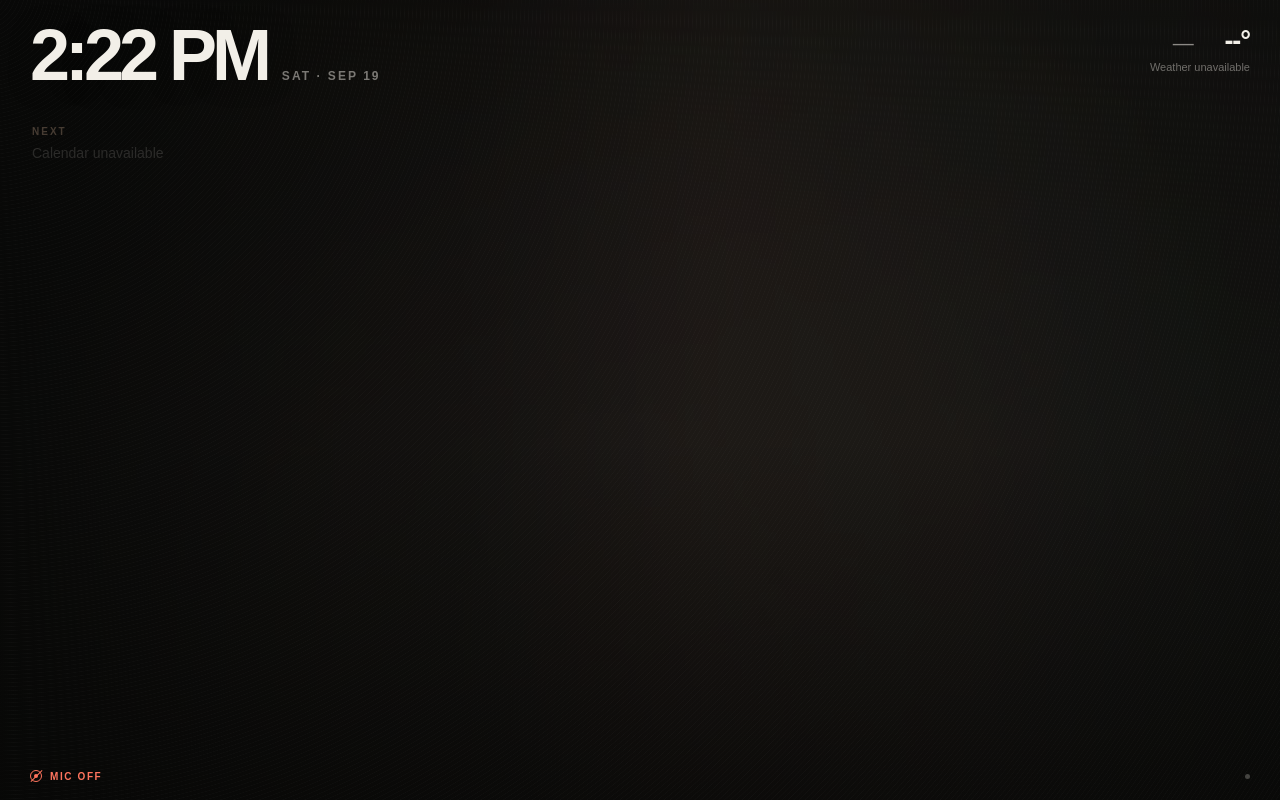
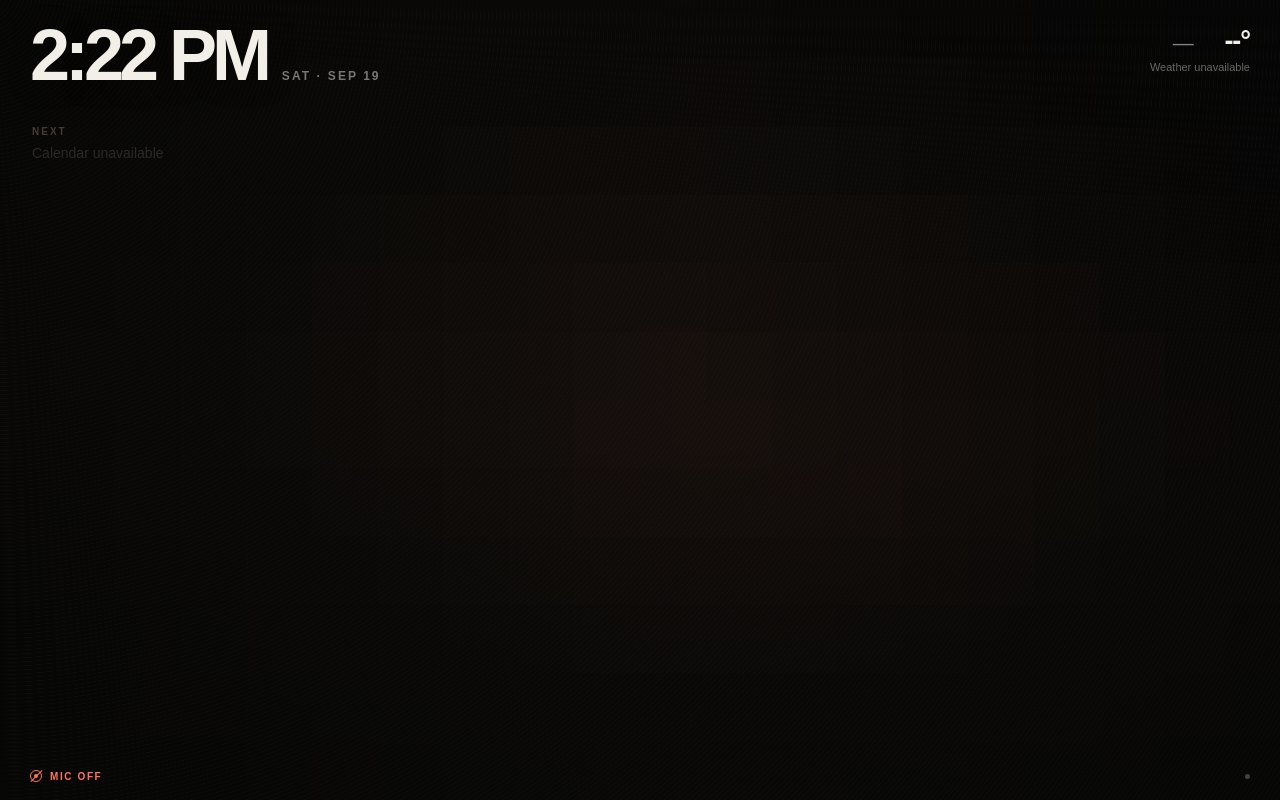
Before and after one commit to mtmoore55/herthing, a plain HTML site: page device-ui/index.html in a window 1280 px wide. Drawn offline with Linux system fonts and the light colour scheme.

Commit message:
feat: render album palettes as faceted pixel fields

```diff
--- a/device-ui/styles.css
+++ b/device-ui/styles.css
@@ -2,7 +2,7 @@
 :root { color-scheme: dark; font-family: HerThing, Arial, sans-serif; background: #0a0a09; color: #f2efe8; font-synthesis: none; }
 * { box-sizing: border-box; } html, body { width: 100%; height: 100%; margin: 0; overflow: hidden; } body { background: #0a0a09; } button { font: inherit; }
 .world { --conditions-opacity:1; --event-opacity:.55; --event-size:28px; --event-shift:0px; --event-detail-opacity:1; --event-kicker-size:10px; --music-opacity:1; isolation: isolate; position: relative; width: 100vw; height: 100vh; overflow: hidden; padding: 26px 30px 20px; background: #0a0a09; }
-#visual-field { position: absolute; z-index: -4; inset: 0; width: 100%; height: 100%; filter: saturate(.9); transform: scale(1.025); }
+#visual-field { position:absolute; z-index:-4; inset:0; width:100%; height:100%; image-rendering:pixelated; filter:saturate(1.08); transform:scale(1.025); }
 .veil { position: absolute; z-index: -3; inset: 0; background: linear-gradient(90deg,rgba(7,7,6,.72),rgba(7,7,6,.14) 55%,rgba(7,7,6,.36)),linear-gradient(0deg,rgba(7,7,6,.74),transparent 45%); transition: opacity 1.8s ease; }
 .grain { position:absolute; z-index:-2; inset:-40%; opacity:.035; pointer-events:none; background-image:repeating-radial-gradient(circle at 19% 28%,transparent 0,rgba(255,255,255,.7) .55px,transparent 1.1px,transparent 4px); transform:rotate(8deg); }
 .topline { display:flex; align-items:flex-start; justify-content:space-between; opacity:var(--conditions-opacity); transform:translateY(calc(var(--event-shift) * -.18)); transition:opacity 1.2s ease,transform 1.8s cubic-bezier(.2,.7,.2,1); } .clock-wrap { display:flex; align-items:baseline; gap:15px; }
@@ -23,7 +23,7 @@
 .transport { display:flex; align-items:center; gap:3px; padding-bottom:1px; opacity:0; transform:translateY(6px); transition:opacity .7s ease,transform .7s ease; }
 .transport button { width:37px; height:36px; border:0; color:rgba(255,255,255,.8); background:transparent; font-size:23px; } .transport button#play-button { font-size:15px; }
 .transport time { width:39px; margin-left:5px; color:rgba(255,255,255,.42); font-size:11px; font-variant-numeric:tabular-nums; }
-.world[data-track="true"] .music { opacity:var(--music-opacity); transform:translateY(0); } .world[data-music="true"] .veil { opacity:.45; } .world[data-music="true"] .album-art,.world[data-music="true"] .transport { opacity:1; transform:translateY(0); }
+.world[data-track="true"] .music { opacity:var(--music-opacity); transform:translateY(0); } .world[data-music="true"] .veil { opacity:.27; } .world[data-music="true"] .album-art,.world[data-music="true"] .transport { opacity:1; transform:translateY(0); }
 footer { position:absolute; left:30px; right:30px; bottom:18px; display:flex; justify-content:space-between; align-items:center; }
 .mic,.connection { display:flex; align-items:center; gap:8px; font-size:10px; font-weight:760; letter-spacing:.16em; } .mic>i { position:relative; width:12px; height:12px; border:1px solid currentColor; border-radius:50%; }
 .mic>i b { position:absolute; inset:3px; border-radius:50%; background:currentColor; } .mic.off { color:#ff745e; } .mic.off>i::after { content:""; position:absolute; left:5px; top:-3px; width:1px; height:16px; background:currentColor; transform:rotate(45deg); }
--- a/device-ui/visuals.js
+++ b/device-ui/visuals.js
@@ -1,12 +1,15 @@
 (function () {
   'use strict'
-  var canvas=document.getElementById('visual-field'),ctx=canvas.getContext('2d'),w=canvas.width,h=canvas.height
-  var current=[[19,18,16],[51,39,30],[20,27,27],[103,58,39]],target=current.map(function(c){return c.slice()}),music=false
-  var userEnergy=0,assistantEnergy=0,targetUser=0,targetAssistant=0,urgency=0,targetUrgency=0,lastFrame=0,lastTexture=0,textures=[],artwork=new Image(); artwork.crossOrigin='anonymous'
-  var paused=false,speed=1,intensity=1,sceneTime=0,frameCount=0,fps=0,fpsStarted=0
-  function clamp(v,a,b){return Math.max(a,Math.min(b,v))} function mix(a,b,n){return a+(b-a)*n} function rgba(c,a){return 'rgba('+c.map(Math.round).join(',')+','+a+')'}
-  function fallback(seed){var base=seed%180;return [[40+base%35,24,20],[120,55+base%70,42],[18,52+base%45,64],[105+base%65,78,118]]}
-  function sample(image){var c=document.createElement('canvas');c.width=c.height=24;var x=c.getContext('2d'),b={};try{x.drawImage(image,0,0,24,24);var p=x.getImageData(0,0,24,24).data;for(var i=0;i<p.length;i+=16){var r=p[i],g=p[i+1],bl=p[i+2],mx=Math.max(r,g,bl),mn=Math.min(r,g,bl);if(mx<28||mx-mn<12)continue;var k=(r>>5)+'-'+(g>>5)+'-'+(bl>>5);if(!b[k])b[k]={n:0,c:[0,0,0],s:0};b[k].n++;b[k].c[0]+=r;b[k].c[1]+=g;b[k].c[2]+=bl;b[k].s+=mx-mn}var colors=Object.keys(b).map(function(k){var q=b[k];return{c:q.c.map(function(v){return v/q.n}),w:q.n*2+q.s/q.n}}).sort(function(a,z){return z.w-a.w}).slice(0,8).map(function(v){return v.c});if(colors.length>=4)return[colors[0],colors[2],colors[1],colors[3]]}catch(_){}return fallback(image.src.length)}
+
+  var canvas=document.getElementById('visual-field'),ctx=canvas.getContext('2d'),width=canvas.width,height=canvas.height
+  var current=[[19,18,16],[51,39,30],[20,27,27],[103,58,39]],target=current.map(function(color){return color.slice()}),music=false
+  var userEnergy=0,assistantEnergy=0,targetUser=0,targetAssistant=0,urgency=0,targetUrgency=0,lastFrame=0
+  var paused=false,speed=1,intensity=1,sceneTime=0,frameCount=0,fps=0,fpsStarted=0,artwork=new Image();artwork.crossOrigin='anonymous'
+  function clamp(value,min,max){return Math.max(min,Math.min(max,value))}function mix(a,b,amount){return a+(b-a)*amount}
+  function mixColor(a,b,amount){return[mix(a[0],b[0],amount),mix(a[1],b[1],amount),mix(a[2],b[2],amount)]}
+  function rgb(color){return'rgb('+color.map(Math.round).join(',')+')'}
+  function fallback(seed){var base=seed%180;return[[40+base%35,24,20],[120,55+base%70,42],[18,52+base%45,64],[105+base%65,78,118]]}
+  function sample(image){var sampleCanvas=document.createElement('canvas');sampleCanvas.width=sampleCanvas.height=24;var sampleContext=sampleCanvas.getContext('2d'),buckets={};try{sampleContext.drawImage(image,0,0,24,24);var pixels=sampleContext.getImageData(0,0,24,24).data;for(var index=0;index<pixels.length;index+=16){var red=pixels[index],green=pixels[index+1],blue=pixels[index+2],high=Math.max(red,green,blue),low=Math.min(red,green,blue);if(high<28||high-low<12)continue;var key=(red>>5)+'-'+(green>>5)+'-'+(blue>>5);if(!buckets[key])buckets[key]={count:0,color:[0,0,0],saturation:0};var bucket=buckets[key];bucket.count++;bucket.color[0]+=red;bucket.color[1]+=green;bucket.color[2]+=blue;bucket.saturation+=high-low}var colors=Object.keys(buckets).map(function(key){var bucket=buckets[key];return{color:bucket.color.map(function(value){return value/bucket.count}),weight:bucket.count*2+bucket.saturation/bucket.count}}).sort(function(a,b){return b.weight-a.weight}).slice(0,8).map(function(value){return value.color});if(colors.length>=4)return[colors[0],colors[2],colors[1],colors[3]]}catch(_){}return fallback(image.src.length)}
   artwork.onload=function(){target=sample(artwork)};artwork.onerror=function(){target=fallback(artwork.src.length)}
   function setArtwork(url){music=!!url;if(url&&!/^(https?:|data:)/.test(url)){target=fallback(url.length);return}if(url&&artwork.src!==url)artwork.src=url;if(!url)target=[[17,16,14],[44,34,27],[17,25,24],[83,47,35]]}
   function setVoice(activity,user,assistant){targetUser=clamp(Number(user)||(activity==='listening'?.34:0),0,1);targetAssistant=clamp(Number(assistant)||(activity==='speaking'?.34:0),0,1)}
@@ -14,13 +17,14 @@
   function setPalette(colors){if(colors&&colors.length>=4){target=colors;music=true}}
   function setTuning(options){options=options||{};if(typeof options.paused==='boolean')paused=options.paused;if(options.speed!=null)speed=clamp(Number(options.speed)||0,.05,3);if(options.intensity!=null)intensity=clamp(Number(options.intensity)||0,0,2)}
   function getDebugState(){return{fps:fps,paused:paused,speed:speed,intensity:intensity,palette:target.map(function(color){return color.map(Math.round)})}}
-  function texture(color){var c=document.createElement('canvas');c.width=c.height=72;var x=c.getContext('2d'),g=x.createRadialGradient(36,36,0,36,36,36);g.addColorStop(0,rgba(color,1));g.addColorStop(.54,rgba(color,.72));g.addColorStop(1,rgba(color,0));x.fillStyle=g;x.fillRect(0,0,72,72);return c}
-  function refreshTextures(){textures=current.map(texture);textures.push(texture([248,161,91]));textures.push(texture([155,132,255]))}
-  function blob(image,x,y,r,stretch,alpha){ctx.save();ctx.globalAlpha=alpha;ctx.translate(x,y);ctx.scale(stretch,1/stretch);ctx.drawImage(image,-r,-r,r*2,r*2);ctx.restore()}
-  function frame(ts){var d=Math.min(100,ts-lastFrame||80);lastFrame=ts;if(!paused)sceneTime+=d*speed;var n=paused?0:1-Math.pow(.985,d);for(var p=0;p<4;p++)for(var c=0;c<3;c++)current[p][c]=mix(current[p][c],target[p][c],n);userEnergy=mix(userEnergy,targetUser,paused?0:.26);assistantEnergy=mix(assistantEnergy,targetAssistant,paused?0:.21);urgency=mix(urgency,targetUrgency,paused?0:.08);if(ts-lastTexture>900){refreshTextures();lastTexture=ts}frameCount++;if(!fpsStarted)fpsStarted=ts;if(ts-fpsStarted>=1000){fps=Math.round(frameCount*1000/(ts-fpsStarted));frameCount=0;fpsStarted=ts}
-    var t=sceneTime*.00012,motion=(1-urgency*.58)*intensity;ctx.globalCompositeOperation='source-over';ctx.fillStyle='#090a09';ctx.fillRect(0,0,w,h);ctx.globalCompositeOperation='screen';var s=(music?1:.47)*(1-urgency*.25)*(.45+intensity*.55)
-    blob(textures[0],w*(.19+Math.sin(t*.73)*.09*motion),h*(.36+Math.cos(t*.47)*.08*motion),115,1.48,.55*s);blob(textures[1],w*(.72+Math.cos(t*.59)*.12*motion),h*(.24+Math.sin(t*.81)*.1*motion),105,.72,.58*s);blob(textures[2],w*(.8+Math.sin(t*.41)*.1*motion),h*(.82+Math.cos(t*.67)*.07*motion),125,1.34,.48*s);blob(textures[3],w*(.38+Math.cos(t*.37)*.11*motion),h*(.78+Math.sin(t*.53)*.09*motion),92,.83,.42*s)
-    if(userEnergy>.01)blob(textures[4],w*.12,h*.64,66+userEnergy*78*intensity,1.34,userEnergy*.86*intensity);if(assistantEnergy>.01)blob(textures[5],w*.88,h*.38,72+assistantEnergy*82*intensity,.76,assistantEnergy*.82*intensity)
-    ctx.globalCompositeOperation='source-over';ctx.fillStyle='rgba(5,5,4,.12)';ctx.fillRect(0,0,w,h);setTimeout(function(){requestAnimationFrame(frame)},80)}
-  refreshTextures();window.HerThingVisuals={setArtwork:setArtwork,setVoice:setVoice,setUrgency:setUrgency,setPalette:setPalette,setTuning:setTuning,getDebugState:getDebugState};requestAnimationFrame(frame)
+  function field(x,y,originX,originY,reach){var dx=(x-originX)/reach,dy=(y-originY)/reach;return clamp(1-Math.sqrt(dx*dx+dy*dy),0,1)}
+  function renderGrid(time){var columns=20,rows=12,cellWidth=width/columns,cellHeight=height/rows,motion=(1-urgency*.62)*intensity,presence=(music?1.18:.3)*(1-urgency*.22),pulse=(Math.sin(time*.91)+Math.sin(time*.37+1.4))*.5
+    var originA={x:.28+Math.sin(time*.43)*.13*motion,y:.34+Math.cos(time*.31)*.11*motion},originB={x:.74+Math.cos(time*.29+1.2)*.16*motion,y:.7+Math.sin(time*.47)*.13*motion},originC={x:.52+Math.sin(time*.19+2.1)*.18*motion,y:.48+Math.cos(time*.23)*.15*motion}
+    for(var row=0;row<rows;row++)for(var column=0;column<columns;column++){var x=(column+.5)/columns,y=(row+.5)/rows,a=field(x,y,originA.x,originA.y,.72),b=field(x,y,originB.x,originB.y,.68),c=field(x,y,originC.x,originC.y,.56),diamond=clamp(1-(Math.abs(x-.5)+Math.abs(y-.5))*1.12,0,1),facet=((column*7+row*11)%9-4)/150
+      var color=mixColor(current[0],current[1],clamp(a*.78+c*.18+facet,0,1));color=mixColor(color,current[2],clamp(b*.67,0,1));color=mixColor(color,current[3],clamp(c*.48+diamond*.13,0,1))
+      var user=field(x,y,.08,.67,.5)*userEnergy,assistant=field(x,y,.92,.35,.52)*assistantEnergy;color=mixColor(color,[248,151,82],user*.72);color=mixColor(color,[157,136,255],assistant*.7)
+      var edge=clamp(1-Math.sqrt(Math.pow((x-.5)*1.1,2)+Math.pow((y-.5)*.86,2))*.77,.28,1),level=(.2+presence*.76)*(edge+.06)+pulse*.026*motion+user*.15+assistant*.13;color=color.map(function(channel){return clamp(channel*level,4,255)})
+      ctx.fillStyle=rgb(color);ctx.fillRect(Math.floor(column*cellWidth),Math.floor(row*cellHeight),Math.ceil(cellWidth)+1,Math.ceil(cellHeight)+1)}}
+  function frame(timestamp){var delta=Math.min(100,timestamp-lastFrame||80);lastFrame=timestamp;if(!paused)sceneTime+=delta*speed;var easing=paused?0:1-Math.pow(.985,delta);for(var paletteIndex=0;paletteIndex<4;paletteIndex++)for(var channel=0;channel<3;channel++)current[paletteIndex][channel]=mix(current[paletteIndex][channel],target[paletteIndex][channel],easing);userEnergy=mix(userEnergy,targetUser,paused?0:.26);assistantEnergy=mix(assistantEnergy,targetAssistant,paused?0:.21);urgency=mix(urgency,targetUrgency,paused?0:.08);frameCount++;if(!fpsStarted)fpsStarted=timestamp;if(timestamp-fpsStarted>=1000){fps=Math.round(frameCount*1000/(timestamp-fpsStarted));frameCount=0;fpsStarted=timestamp}renderGrid(sceneTime*.00012);setTimeout(function(){requestAnimationFrame(frame)},80)}
+  window.HerThingVisuals={setArtwork:setArtwork,setVoice:setVoice,setUrgency:setUrgency,setPalette:setPalette,setTuning:setTuning,getDebugState:getDebugState};requestAnimationFrame(frame)
 })()
```
Also changed, not shown: docs/visual-system.md (+10 -4 lines).
